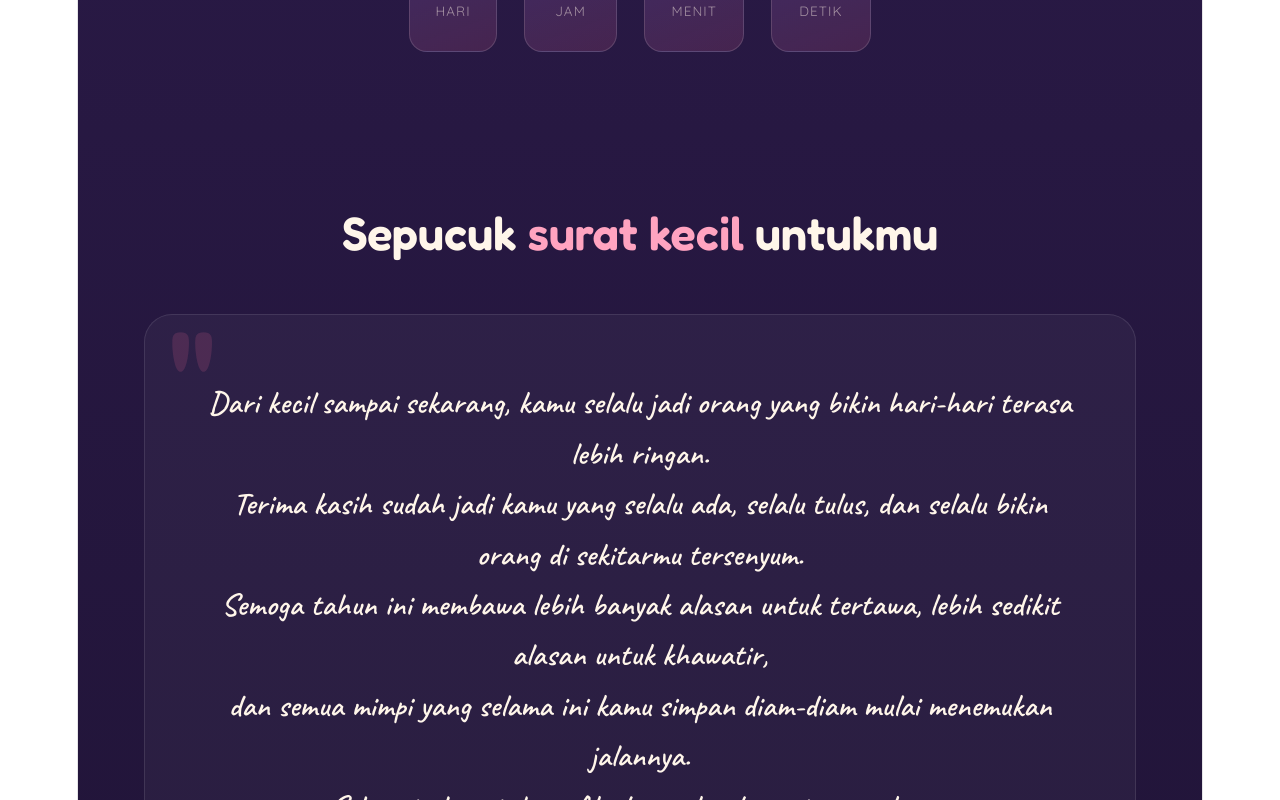
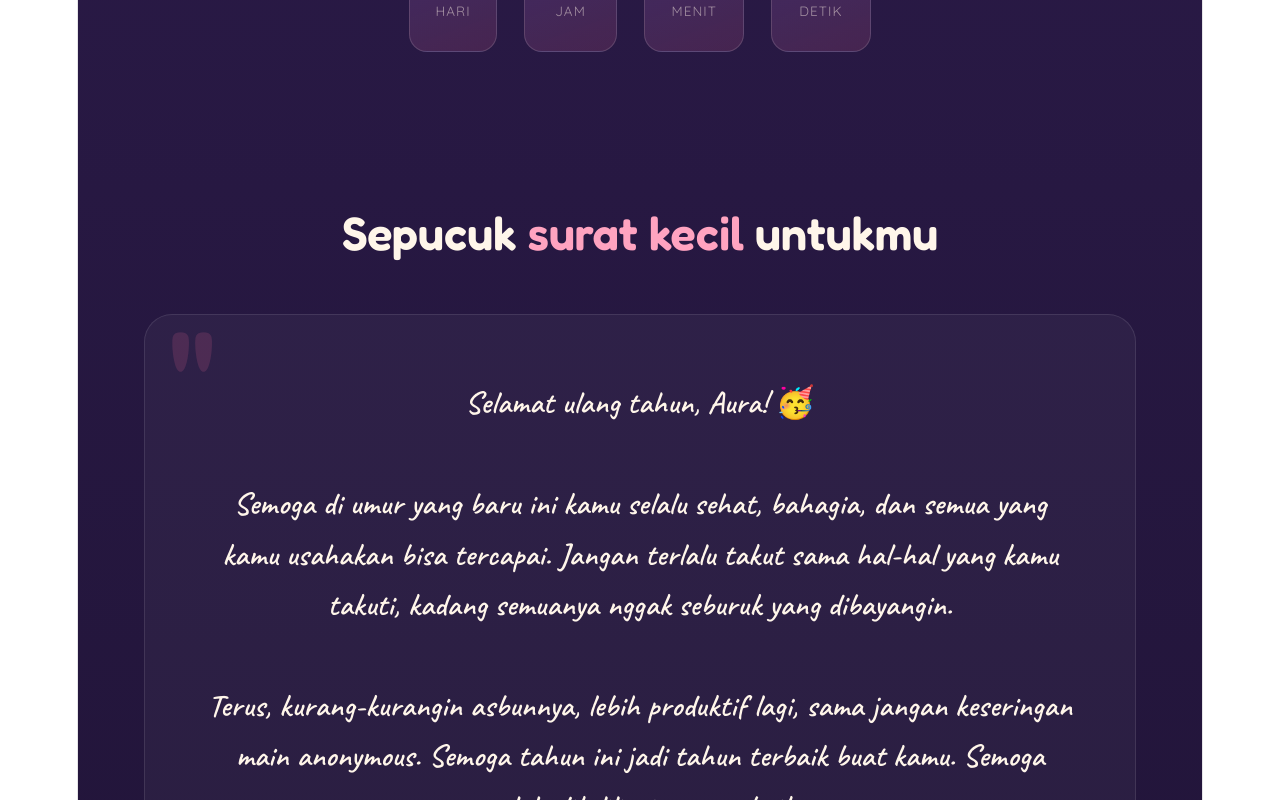
Before and after one commit to bagasdwisss/birthdaythings, a React (Vite) app: page / in a window 1280 px wide. Shown: the part 2000-2800 px from the top of the page. Built offline with nearby package versions, Linux system fonts and the light colour scheme.

Commit message:
Update kata

```diff
--- a/src/App.jsx
+++ b/src/App.jsx
@@ -7,11 +7,14 @@ import { Heart, Sparkles, Cake, PartyPopper, ChevronDown, Gift } from "lucide-re
 const NAME = "Aura";              // nama teman ulang tahun
 const FROM_NAME = "Bagas";               // nama kamu (pengirim ucapan)
 const BIRTH_DATE = new Date(2005, 6, 13, 0, 0, 0); // 13 Juli 2005 (bulan: 0=Jan, jadi 6=Juli)
-const MESSAGE = `Dari kecil sampai sekarang, kamu selalu jadi orang yang bikin hari-hari terasa lebih ringan.
-Terima kasih sudah jadi kamu yang selalu ada, selalu tulus, dan selalu bikin orang di sekitarmu tersenyum.
-Semoga tahun ini membawa lebih banyak alasan untuk tertawa, lebih sedikit alasan untuk khawatir,
-dan semua mimpi yang selama ini kamu simpan diam-diam mulai menemukan jalannya.
-Selamat ulang tahun. Aku bersyukur banget punya kamu.`;
+const MESSAGE = `Selamat ulang tahun, Aura! 🥳
+
+Semoga di umur yang baru ini kamu selalu sehat, bahagia, dan semua yang kamu usahakan bisa tercapai. Jangan terlalu takut sama hal-hal yang kamu takuti, kadang semuanya nggak seburuk yang dibayangin.
+
+Terus, kurang-kurangin asbunnya, lebih produktif lagi, sama jangan keseringan main anonymous. Semoga tahun ini jadi tahun terbaik buat kamu. Semoga selalu dikelilingin orang baik
+
+Happy birthday! 🎂🎉
+`;
 
 /* ====================================================================== */
 
@@ -780,7 +783,7 @@ export default function BirthdayWebsite() {
         {!blown ? (
           <p className="cake-hint">(klik kuenya untuk meniup lilin)</p>
         ) : (
-          <p className="blown-msg">✨ Semoga semua harapanmu terkabul, {NAME}! ✨</p>
+          <p className="blown-msg">✨ Semoga yang disemogakan tersemogakan, {NAME}! ✨</p>
         )}
       </section>
 
```
